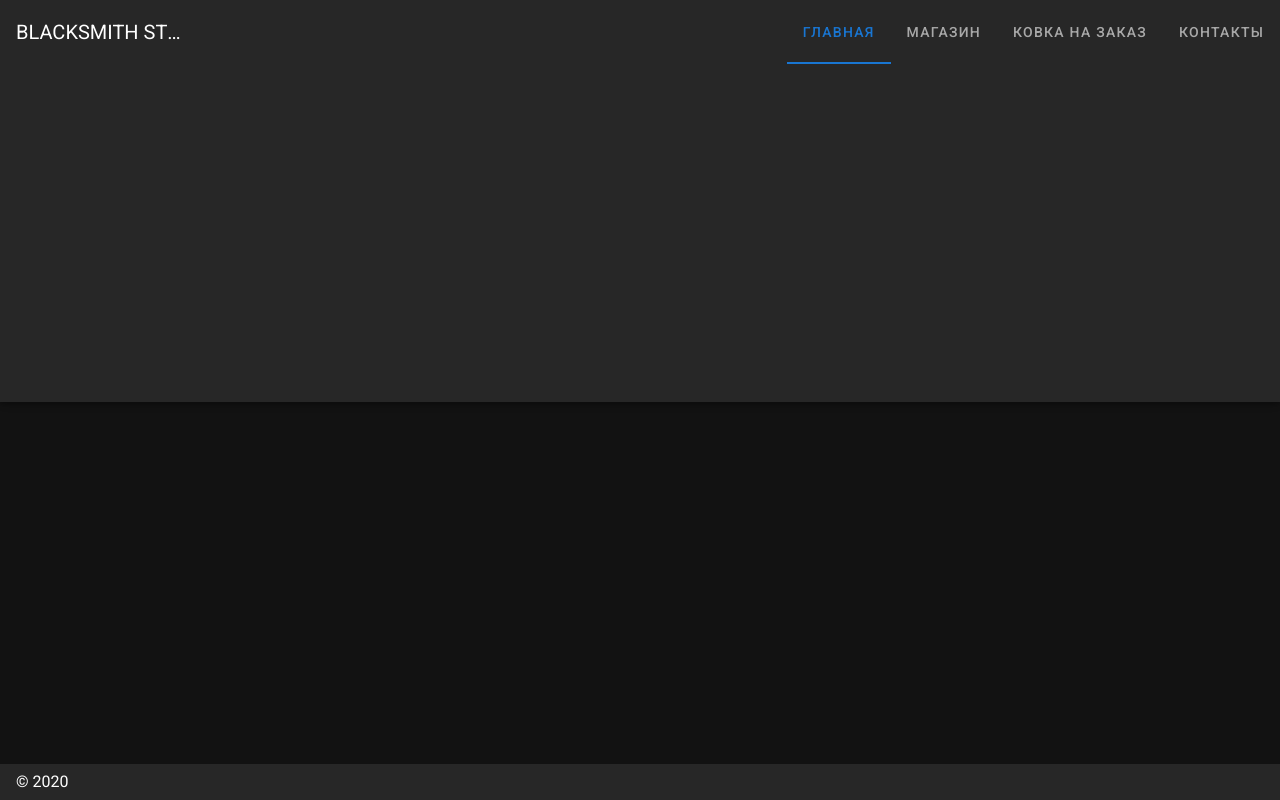
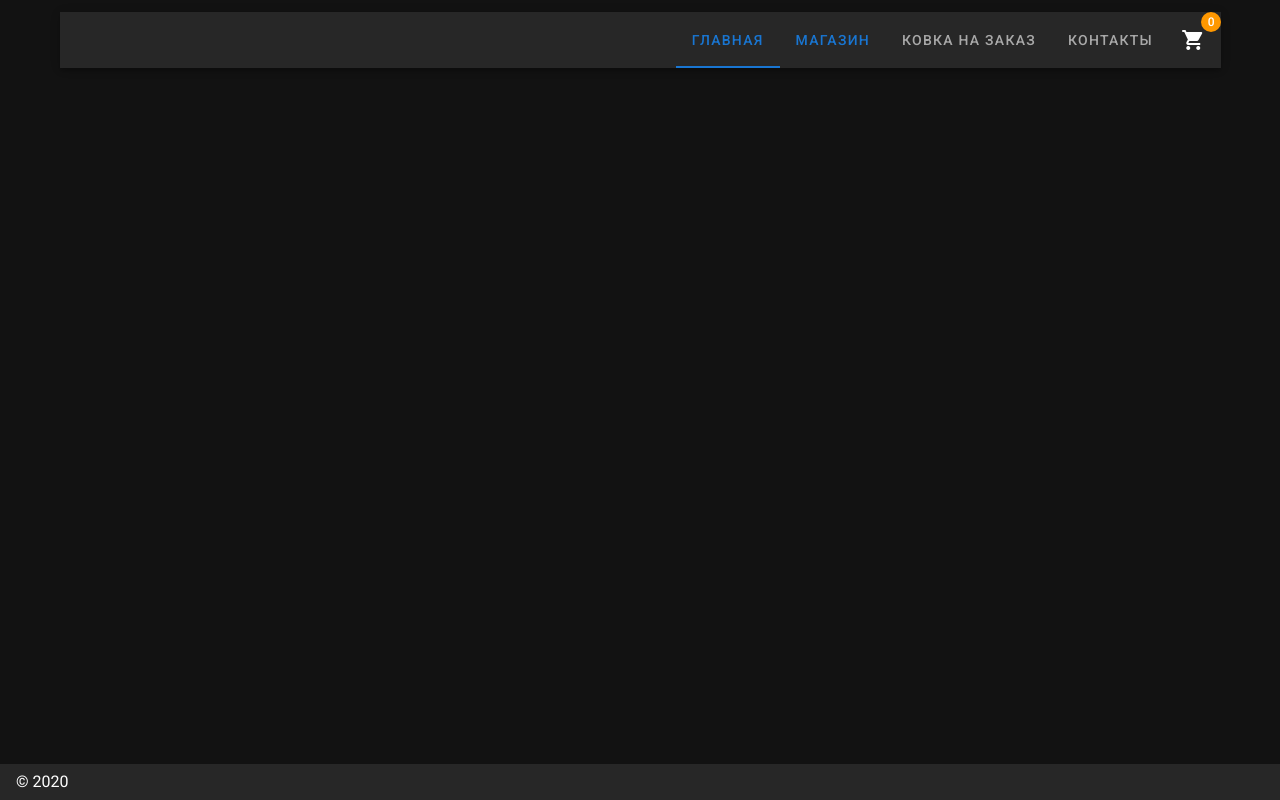
Before and after one commit to fallofElil/blacksmith-frontend, a Nuxt app: page / in a window 1280 px wide. Built offline with nearby package versions, Linux system fonts and the light colour scheme.

Commit message:
seperates headers, adds cart icon, adds link to shop

```diff
--- /dev/null
+++ b/components/Header.vue
@@ -0,0 +1,50 @@
+<template>
+  <v-container>
+    <v-row>
+      <v-col>
+        <v-toolbar short dark>
+          <v-toolbar-title v-text="title" />
+          <v-tabs
+            align-with-title
+          >
+            <v-spacer />
+            <v-tab>
+              <NuxtLink to="/" class="link">
+                Главная
+              </NuxtLink>
+            </v-tab>
+            <v-tab>
+              <NuxtLink to="/shop" class="link">
+                Магазин
+              </NuxtLink>
+            </v-tab>
+            <v-tab>Ковка на заказ</v-tab>
+            <v-tab>Контакты</v-tab>
+          </v-tabs>
+          <v-btn icon>
+            <v-badge
+              color="orange"
+              content="0"
+            >
+              <v-icon>mdi-cart</v-icon>
+            </v-badge>
+          </v-btn>
+        </v-toolbar>
+      </v-col>
+    </v-row>
+  </v-container>
+</template>
+
+<script>
+export default {
+  name: 'Header'
+}
+</script>
+
+<style scoped>
+.link {
+  width: 100%;
+  outline: none;
+  text-decoration: none;
+}
+</style>
--- a/layouts/default.vue
+++ b/layouts/default.vue
@@ -1,17 +1,6 @@
 <template>
   <v-app dark>
-    <v-toolbar>
-      <v-toolbar-title v-text="title" />
-      <v-tabs
-        align-with-title
-      >
-        <v-spacer />
-        <v-tab>Главная</v-tab>
-        <v-tab>Магазин</v-tab>
-        <v-tab>Ковка на заказ</v-tab>
-        <v-tab>Контакты</v-tab>
-      </v-tabs>
-    </v-toolbar>
+    <Header />
     <v-content>
       <v-container>
         <nuxt />
@@ -27,7 +16,13 @@
 </template>
 
 <script>
+import Header from '../components/Header'
+
 export default {
+
+  components: {
+    Header
+  },
   data () {
     return {
       clipped: false,
```
